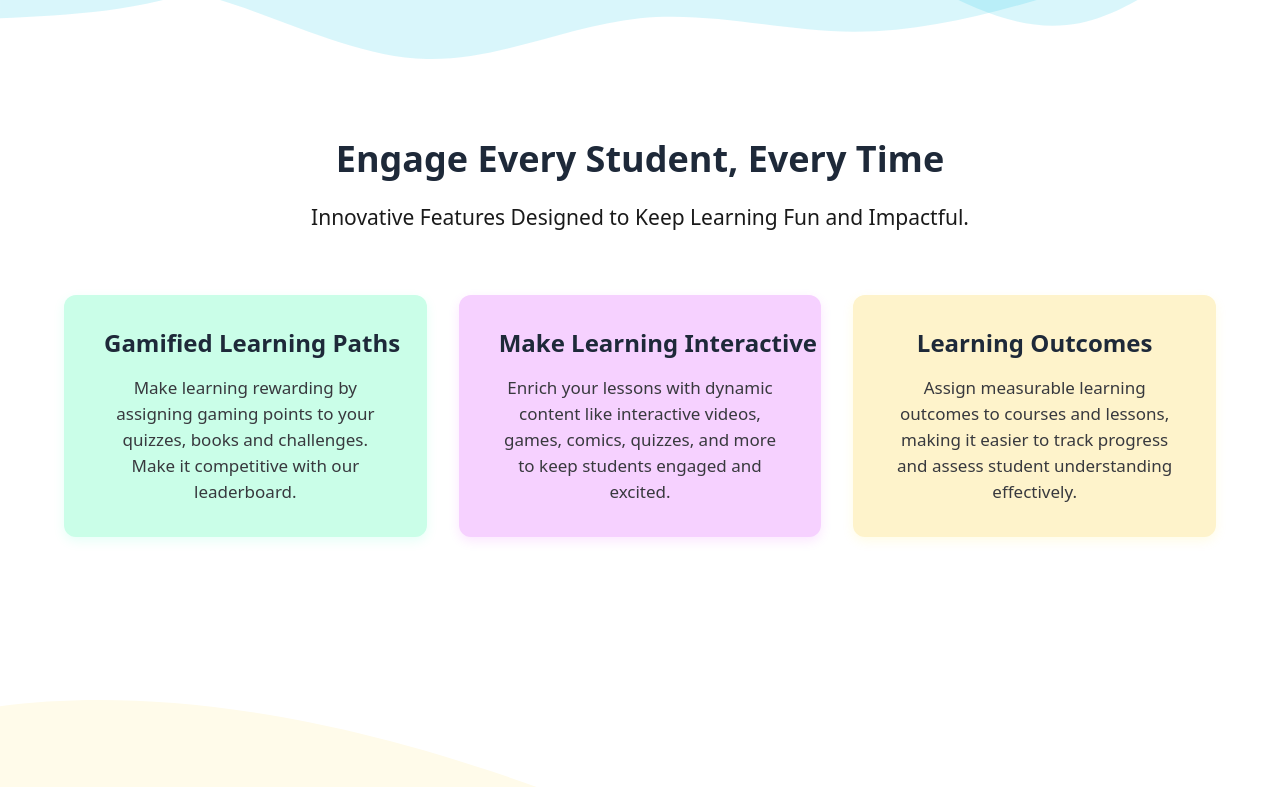
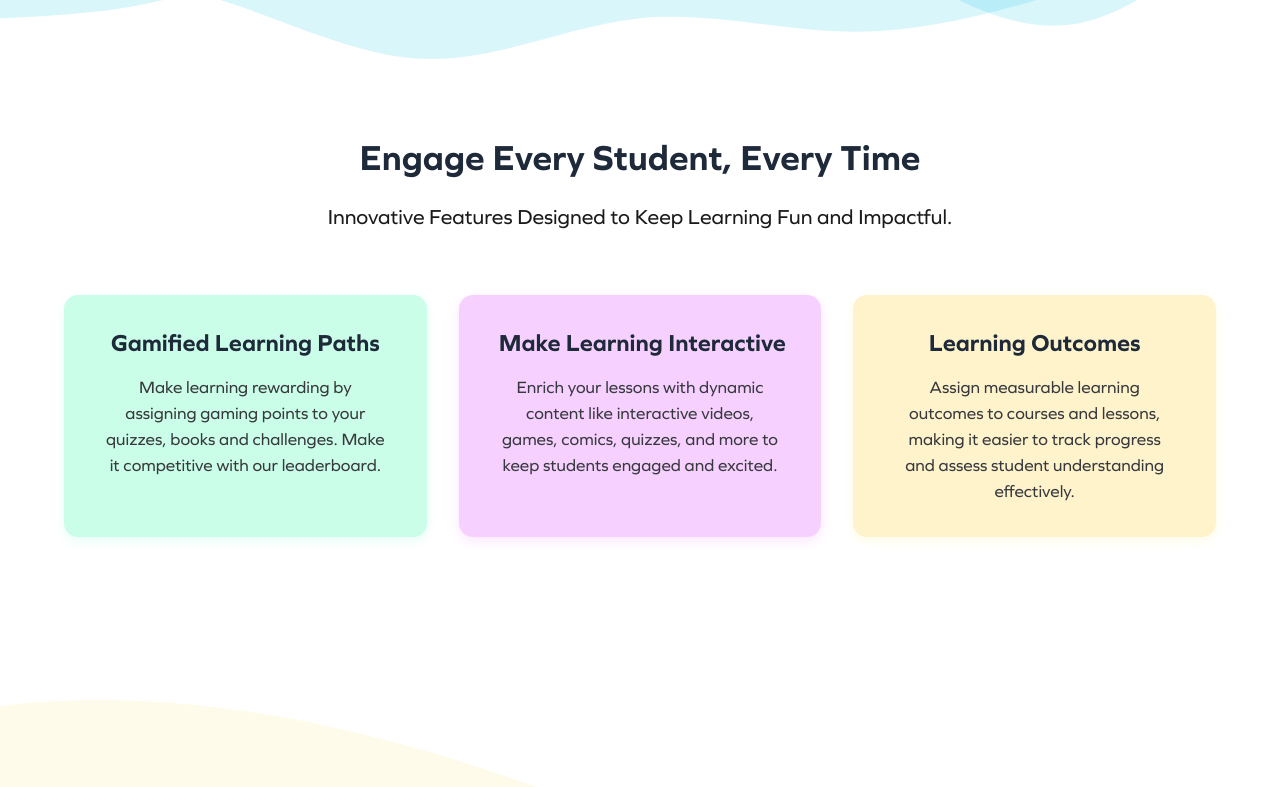
Before and after one commit to keytabdev/ekweb, a Next.js app: page /teacher in a window 1280 px wide. Shown: the part 620-1407 px from the top of the page. Built offline with nearby package versions, Linux system fonts and the light colour scheme.

Commit message:
font explicitly given

```diff
--- a/src/components/teacher/EngageStudentsSection.tsx
+++ b/src/components/teacher/EngageStudentsSection.tsx
@@ -3,82 +3,42 @@ export default function EngageStudentsSection() {
     <section className="py-20 bg-white">
       <div className="container mx-auto px-6">
         <div className="text-center mb-16">
-          <h2 className="text-4xl font-bold text-gray-800 mb-6">
+          <h2 className="text-4xl font-bold text-gray-800 mb-6 font-graphie">
             Engage Every Student, Every Time
           </h2>
-          <p style={{
-            color: '#1A1A1A',
-            textAlign: 'center',
-            fontSize: '21px',
-            fontStyle: 'normal',
-            fontWeight: '400',
-            lineHeight: '28px'
-          }}>
+          <p className="text-[#1A1A1A] text-center text-[21px] font-normal leading-[28px] font-graphie">
             Innovative Features Designed to Keep Learning Fun and Impactful.
           </p>
         </div>
 
         <div className="grid md:grid-cols-3 gap-8 2xl:gap-[60px] max-w-6xl mx-auto">
-          <div className="px-10 py-8 rounded-xl text-center" style={{
-            background: '#CAFEE8',
-            boxShadow: '0px 4px 12px 0px rgba(0, 255, 178, 0.10)',
-            borderRadius: '12px'
-          }}>
-            <h3 className="text-2xl font-semibold text-gray-800 mb-4 whitespace-nowrap">
+          <div className="px-10 py-8 rounded-xl text-center bg-[#CAFEE8] shadow-[0px_4px_12px_0px_rgba(0,255,178,0.10)] rounded-xl font-graphie">
+            <h3 className="text-2xl font-semibold text-gray-800 mb-4 whitespace-nowrap font-graphie">
               Gamified Learning Paths
             </h3>
-            <p style={{
-              color: '#38393E',
-              textAlign: 'center',
-              fontSize: '17px',
-              fontStyle: 'normal',
-              fontWeight: '400',
-              lineHeight: '26px'
-            }}>
+            <p className="text-[#38393E] text-center text-[17px] font-normal leading-[26px] font-graphie">
               Make learning rewarding by assigning gaming points to your
               quizzes, books and challenges. Make it competitive with our
               leaderboard.
             </p>
           </div>
 
-          <div className="px-10 py-8 rounded-xl text-center" style={{
-            background: '#F6D1FF',
-            boxShadow: '0px 4px 12px 0px rgba(219, 0, 255, 0.10)',
-            borderRadius: '12px'
-          }}>
-            <h3 className="text-2xl font-semibold text-gray-800 mb-4 whitespace-nowrap">
+          <div className="px-10 py-8 rounded-xl text-center bg-[#F6D1FF] shadow-[0px_4px_12px_0px_rgba(219,0,255,0.10)] rounded-xl font-graphie">
+            <h3 className="text-2xl font-semibold text-gray-800 mb-4 whitespace-nowrap font-graphie">
               Make Learning Interactive
             </h3>
-            <p style={{
-              color: '#38393E',
-              textAlign: 'center',
-              fontSize: '17px',
-              fontStyle: 'normal',
-              fontWeight: '400',
-              lineHeight: '26px'
-            }}>
+            <p className="text-[#38393E] text-center text-[17px] font-normal leading-[26px] font-graphie">
               Enrich your lessons with dynamic content like interactive
               videos, games, comics, quizzes, and more to keep students
               engaged and excited.
             </p>
           </div>
 
-          <div className="px-10 py-8 rounded-xl text-center" style={{
-            background: '#FEF3CB',
-            boxShadow: '0px 4px 12px 0px rgba(255, 230, 0, 0.10)',
-            borderRadius: '12px'
-          }}>
-            <h3 className="text-2xl font-semibold text-gray-800 mb-4 whitespace-nowrap">
+          <div className="px-10 py-8 rounded-xl text-center bg-[#FEF3CB] shadow-[0px_4px_12px_0px_rgba(255,230,0,0.10)] rounded-xl font-graphie">
+            <h3 className="text-2xl font-semibold text-gray-800 mb-4 whitespace-nowrap font-graphie">
               Learning Outcomes
             </h3>
-            <p style={{
-              color: '#38393E',
-              textAlign: 'center',
-              fontSize: '17px',
-              fontStyle: 'normal',
-              fontWeight: '400',
-              lineHeight: '26px'
-            }}>
+            <p className="text-[#38393E] text-center text-[17px] font-normal leading-[26px] font-graphie">
               Assign measurable learning outcomes to courses and lessons,
               making it easier to track progress and assess student
               understanding effectively.
--- a/src/components/teacher/SaveTimeSection.tsx
+++ b/src/components/teacher/SaveTimeSection.tsx
@@ -42,7 +42,7 @@ export default function SaveTimeSection() {
             <h3 className="text-white font-graphie text-[24px] font-semibold leading-[26px] capitalize mb-4 whitespace-nowrap">
               Automated Grading
             </h3>
-            <p className="text-white text-center">
+            <p className="text-white text-center font-graphie">
               Say goodbye to tedious assessments, Eklavya <br /> handles them for
               you.
             </p>
@@ -62,7 +62,7 @@ export default function SaveTimeSection() {
             <h3 className="text-white font-graphie text-[24px] font-semibold leading-[26px] capitalize mb-4 whitespace-nowrap">
               Simplified Lesson Planning
             </h3>
-            <p className="text-white text-center">
+            <p className="text-white text-center font-graphie">
               Plan entire terms in minutes <br /> with intuitive tools that keep <br /> you
               organized.
             </p>
@@ -82,7 +82,7 @@ export default function SaveTimeSection() {
             <h3 className="text-white font-graphie text-[24px] font-semibold leading-[26px] capitalize mb-4 whitespace-nowrap">
               Pre-Made Resources
             </h3>
-            <p className="text-white text-center">
+            <p className="text-white text-center font-graphie">
               Leverage Eklavya&apos;s repository of ready-to-use lessons,
               activities and quizzes.
             </p>
--- a/src/components/teacher/TransformLessonsSection.tsx
+++ b/src/components/teacher/TransformLessonsSection.tsx
@@ -16,10 +16,10 @@ export default function TransformLessonsSection() {
       </div>
       <div className="container mx-auto px-6 relative z-10">
         <div className="text-center mb-16">
-          <h2 className="text-4xl font-bold text-gray-800 mb-4">
+          <h2 className="text-4xl font-bold text-gray-800 mb-4 font-graphie">
             Transform Lessons Effortlessly
           </h2>
-          <p className="text-xl text-gray-600">
+          <p className="text-xl text-gray-600 font-graphie">
             Innovative Tools to Simplify, Gamify, and Enrich Learning.
           </p>
         </div>
```
Also changed, not shown: src/components/teacher/MonitorGrowthSection.tsx (+8 -8 lines), src/components/teacher/ThrivingClassroomSection.tsx (+9 -9 lines).
